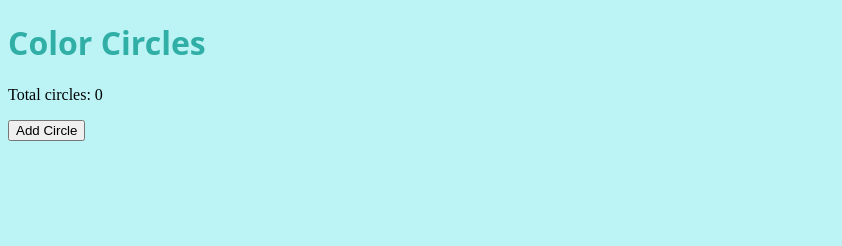
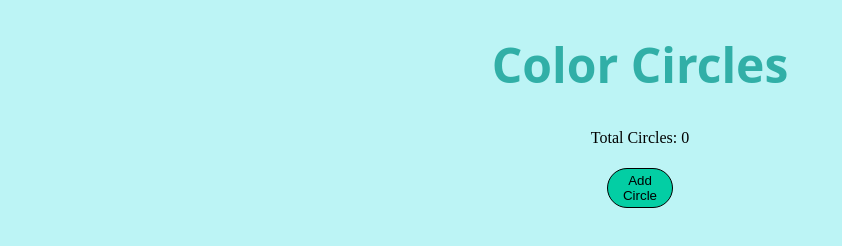
Before and after one commit to aleleyva10/color-blocks2, a plain HTML site: page index.html in a window 1280 px wide. Shown: the whole page, without its empty margins (0-842 px from the left). Drawn offline with Linux system fonts and the light colour scheme.

Commit message:
Final Commit

```diff
--- a/index.html
+++ b/index.html
@@ -13,7 +13,7 @@
   <h1>Color Circles</h1>
   <header>
     <div id="button">
-      <p>Total circles: <span id="circles">0</span></p>
+      <p>Total Circles: <span id="circles">0</span></p>
       <button type="button" name="button" id="circleButton">Add Circle</button>
     </div>
   </header>
--- a/main.css
+++ b/main.css
@@ -1,9 +1,15 @@
 body {
   background-color: #BCF4F5;
 }
+
 h1 {
   font-family: open sans;
+  font-size: 3em;
   color:#31afa7;
+  text-align: center;
+}
+h1:hover {
+  color: #3C91E6;
 }
 
 main > div {
@@ -19,3 +25,21 @@ main > div {
 main {
   margin: 20px;
 }
+
+#button {
+  text-align: center;
+}
+
+#circleButton {
+  height: 3em;
+  width: 5em;
+  margin: 5px;
+  border: 1px solid black;
+  border-radius: 35px;
+  background-color: #03CEA4;
+  color: black;
+}
+#circleButton:hover {
+  background-color: #3C91E6;
+  color: white;
+}
--- a/scripts.js
+++ b/scripts.js
@@ -30,7 +30,7 @@ var deleteCircle = function() {
 var updateCounters = function() {
   console.log('in updateCounters');
 
-  $('#circles').text($('div').length);
+  $('#circles').text($('div').length - 1);
 
 };
 
```
